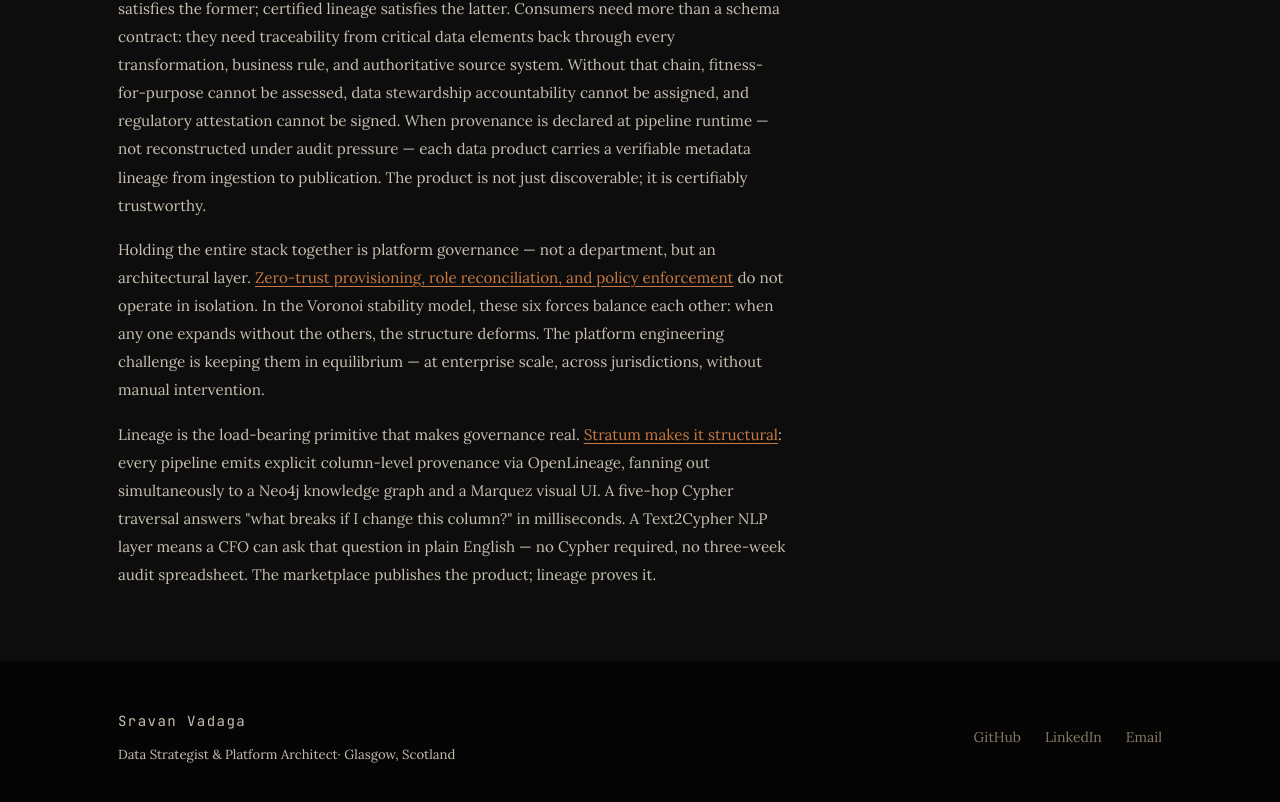
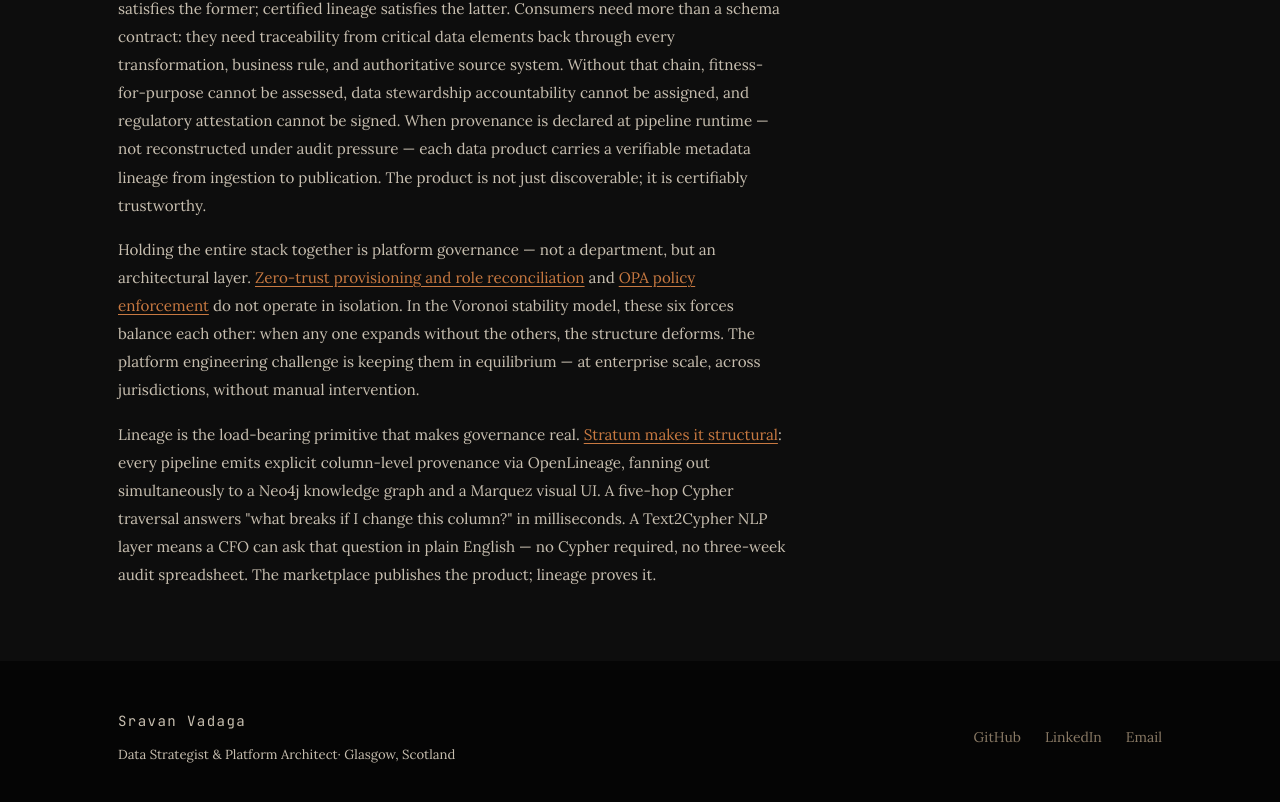
Before and after one commit to techbitsvsk/techbitsvsk.github.io, a React (Vite) app: page /#/ in a window 1280 px wide. Shown: the part 3328-4130 px from the top of the page. Built offline with nearby package versions, Linux system fonts and the light colour scheme; a web font is replaced by a local one.

Commit message:
fix the links

```diff
--- a/src/pages/Home.jsx
+++ b/src/pages/Home.jsx
@@ -257,7 +257,11 @@ export default function Home() {
                 Holding the entire stack together is platform governance — not a department, but
                 an architectural layer.{' '}
                 <a href="https://github.com/techbitsvsk/fabric_automation" target="_blank" rel="noopener noreferrer" style={linkStyle}>
-                  Zero-trust provisioning, role reconciliation, and policy enforcement
+                  Zero-trust provisioning and role reconciliation
+                </a>{' '}
+                and{' '}
+                <a href="https://github.com/techbitsvsk/catalog_sync/blob/main/docs/opa-policies.md" target="_blank" rel="noopener noreferrer" style={linkStyle}>
+                  OPA policy enforcement
                 </a>{' '}
                 do not operate in isolation. In the Voronoi stability model, these six forces
                 balance each other: when any one expands without the others, the structure deforms.
--- a/src/pages/LineagePost.jsx
+++ b/src/pages/LineagePost.jsx
@@ -1020,7 +1020,7 @@ export default function LineagePost() {
             recursive CTE works. A ten-hop CTE across tens of thousands of columns, joining on foreign keys
             at each level, does not perform — and does not compose cleanly with LLM-generated queries. In
             Neo4j, the same traversal is a single Cypher pattern:{" "}
-            <code style={{ fontFamily: "'JetBrains Mono', monospace", fontSize: "0.85em", color: ACCENT }}>MATCH path = (c)-[:DERIVED_FROM*1..10]->(src)</code>.
+            <code style={{ fontFamily: "'JetBrains Mono', monospace", fontSize: "0.85em", color: ACCENT }}>MATCH path = (c)-[:DERIVED_FROM*1..10]-(src)</code>.
             The graph engine executes this as a native adjacency walk — no joins, no CTEs.
           </P>
           <P>
```
